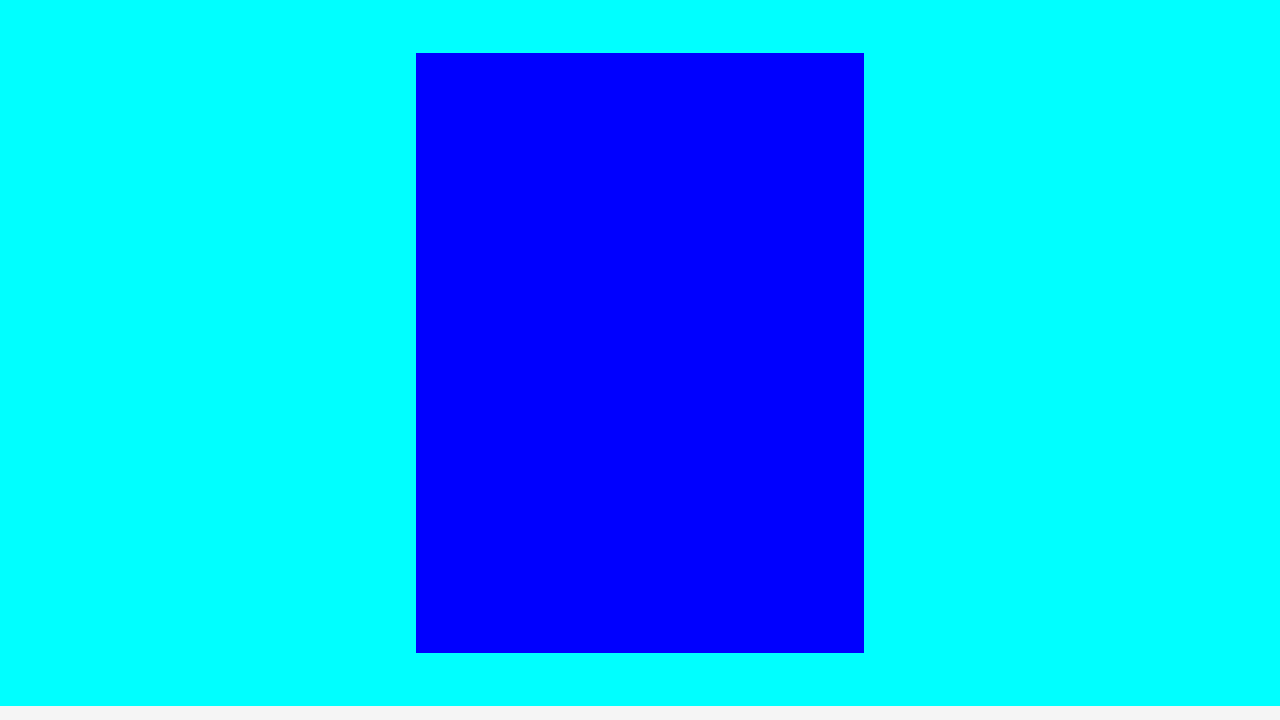
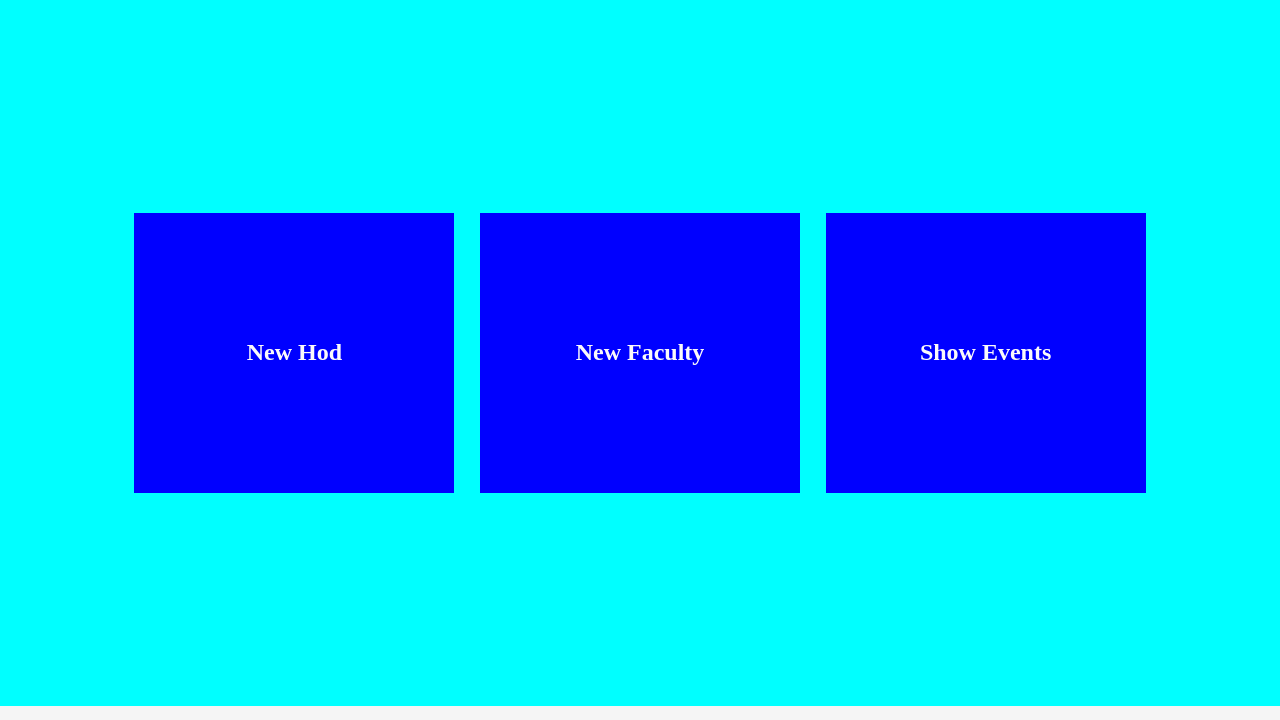
Before and after one commit to safalyakumbhare/Academic-Event-Manager, a PHP site: page /Adminhome.php in a window 1280 px wide. Shown: the part 80-800 px from the top of the page. Run offline with PHP 8.4, Linux system fonts and the light colour scheme; grey boxes are pictures that could not be loaded.

Commit message:
Admin page

```diff
--- a/Adminhome.php
+++ b/Adminhome.php
@@ -23,15 +23,20 @@ include ("header.php");
     }
 
     .container {
-
-
+        display: flex;
+        flex-direction: row;
+        justify-content: center;
     }
 
     .box1,
     .box2,
     .box3 {
-        height: 25vh;
-        width: 35vw;
+        height: 35vh;
+        width: 25vw;
+        margin: 1vw;
+        display:flex;
+        align-items: center;
+        justify-content: center;
         background-color: blue;
     }
 </style>
@@ -39,13 +44,10 @@ include ("header.php");
 <body>
     <div class="content">
         <div class="container">
-            <a href="">
-                <div class="box1"></div>
-            </a><a href="">
-                <div class="box2"></div>
-            </a><a href="">
-                <div class="box3"></div>
-            </a>
+            <a href="New Hod.php"><div class="box1"><h2>New Hod</h2></div></a>
+            <a href=""><div class="box2"><h2>New Faculty</h2></div></a>
+            <a href=""><div class="box3"><h2>Show Events</h2></div></a>
+
         </div>
     </div>
 </body>
--- a/New Hod.php
+++ b/New Hod.php
@@ -1,5 +1,5 @@
 <?php
- include("Adminhome.php")
+ include("header.php")
 
 ?>
 <!DOCTYPE html>
```
